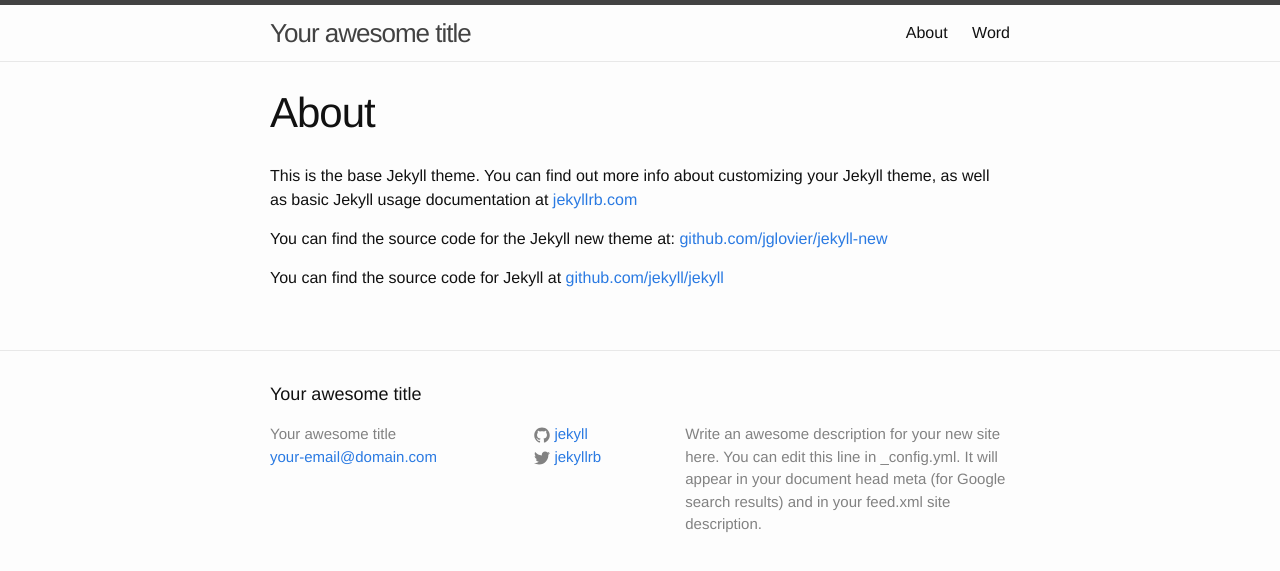
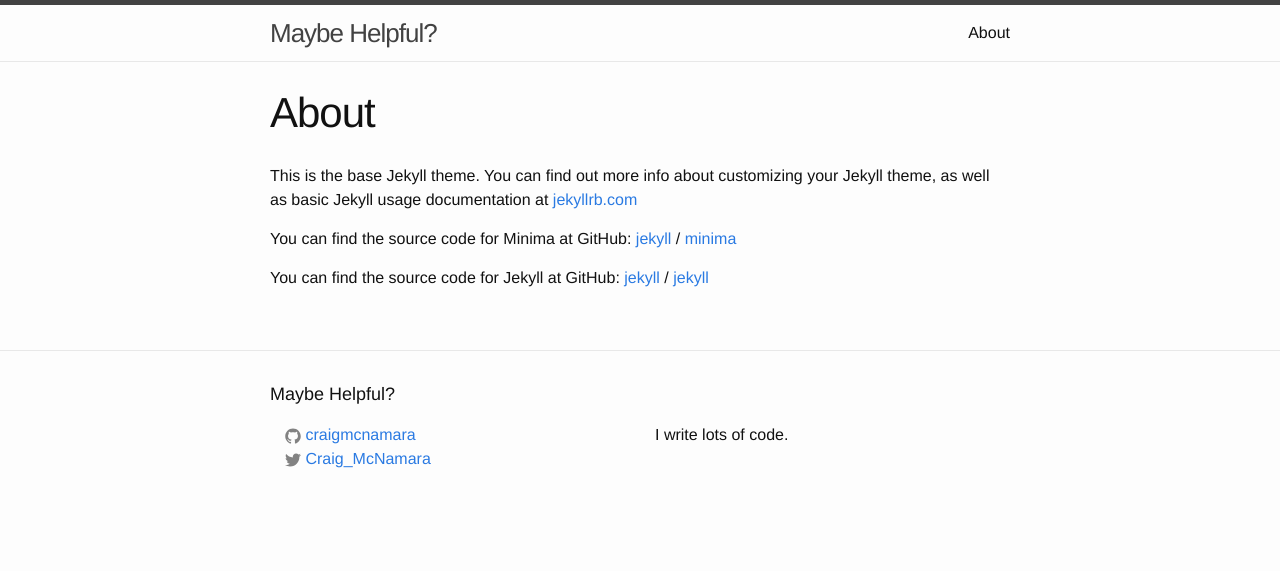
Before and after one commit to craigmcnamara/craigmcnamara.github.io, a Jekyll site: the page built from about.markdown, in a window 1280 px wide. Shown: the top 571 px of the page. Built offline with Jekyll 4.4.1, drawn with Linux system fonts in a browser that asks for light colours.

Commit message:
Upgrade Jekyll

```diff
--- a/_config.yml
+++ b/_config.yml
@@ -1,14 +1,54 @@
+# Welcome to Jekyll!
+#
+# This config file is meant for settings that affect your whole blog, values
+# which you are expected to set up once and rarely edit after that. If you find
+# yourself editing this file very often, consider using Jekyll's data files
+# feature for the data you need to update frequently.
+#
+# For technical reasons, this file is *NOT* reloaded automatically when you use
+# 'bundle exec jekyll serve'. If you change this file, please restart the server process.
+#
+# If you need help with YAML syntax, here are some quick references for you:
+# https://learn-the-web.algonquindesign.ca/topics/markdown-yaml-cheat-sheet/#yaml
+# https://learnxinyminutes.com/docs/yaml/
+#
 # Site settings
-title: Your awesome title
-email: your-email@domain.com
+# These are used to personalize your new site. If you look in the HTML files,
+# you will see them accessed via {{ site.title }}, {{ site.email }}, and so on.
+# You can create any custom variable you would like, and they will be accessible
+# in the templates via {{ site.myvariable }}.
+
+# Site settings
+title: Maybe Helpful?
+email: craig.mcnamara@gmail.com
 description: > # this means to ignore newlines until "baseurl:"
-  Write an awesome description for your new site here. You can edit this
-  line in _config.yml. It will appear in your document head meta (for
-  Google search results) and in your feed.xml site description.
+  I write lots of code.
 baseurl: "" # the subpath of your site, e.g. /blog/
-url: "http://yourdomain.com" # the base hostname & protocol for your site
-twitter_username: jekyllrb
-github_username:  jekyll
+url: https://craigmcnamara.github.io/
+twitter_username: Craig_McNamara
+github_username:  craigmcnamara
 
 # Build settings
-markdown: kramdown
+theme: minima
+plugins:
+  - jekyll-feed
+
+# Exclude from processing.
+# The following items will not be processed, by default.
+# Any item listed under the `exclude:` key here will be automatically added to
+# the internal "default list".
+#
+# Excluded items can be processed by explicitly listing the directories or
+# their entries' file path in the `include:` list.
+#
+# exclude:
+#   - .sass-cache/
+#   - .jekyll-cache/
+#   - gemfiles/
+#   - Gemfile
+#   - Gemfile.lock
+#   - node_modules/
+#   - vendor/bundle/
+#   - vendor/cache/
+#   - vendor/gems/
+#   - vendor/ruby/
--- a/_includes/footer.html
+++ b/_includes/footer.html
@@ -5,14 +5,8 @@
     <h2 class="footer-heading">{{ site.title }}</h2>
 
     <div class="footer-col-wrapper">
-      <div class="footer-col  footer-col-1">
-        <ul class="contact-list">
-          <li>{{ site.title }}</li>
-          <li><a href="mailto:{{ site.email }}">{{ site.email }}</a></li>
-        </ul>
-      </div>
 
-      <div class="footer-col  footer-col-2">
+      <div class="footer-col  footer-2-col-1">
         <ul class="social-media-list">
           {% if site.github_username %}
           <li>
@@ -45,7 +39,7 @@
         </ul>
       </div>
 
-      <div class="footer-col  footer-col-3">
+      <div class="footer-col  footer-2-col-2">
         <p class="text">{{ site.description }}</p>
       </div>
     </div>
--- a/_sass/_layout.scss
+++ b/_sass/_layout.scss
@@ -107,7 +107,7 @@
     margin-left: 0;
 }
 
-.footer-col-wrapper {
+.footer-3-col-wrapper {
     font-size: 15px;
     color: $grey-color;
     margin-left: -$spacing-unit / 2;
@@ -120,29 +120,39 @@
     padding-left: $spacing-unit / 2;
 }
 
-.footer-col-1 {
+.footer-2-col-1 {
+    width: -webkit-calc(50% - (#{$spacing-unit} / 2));
+    width:         calc(50% - (#{$spacing-unit} / 2));
+}
+
+.footer-2-col-2 {
+    width: -webkit-calc(50% - (#{$spacing-unit} / 2));
+    width:         calc(50% - (#{$spacing-unit} / 2));
+}
+
+.footer-3-col-1 {
     width: -webkit-calc(35% - (#{$spacing-unit} / 2));
     width:         calc(35% - (#{$spacing-unit} / 2));
 }
 
-.footer-col-2 {
+.footer-3-col-2 {
     width: -webkit-calc(20% - (#{$spacing-unit} / 2));
     width:         calc(20% - (#{$spacing-unit} / 2));
 }
 
-.footer-col-3 {
+.footer-3-col-3 {
     width: -webkit-calc(45% - (#{$spacing-unit} / 2));
     width:         calc(45% - (#{$spacing-unit} / 2));
 }
 
 @include media-query($on-laptop) {
-    .footer-col-1,
-    .footer-col-2 {
+    .footer-3-col-1,
+    .footer-3-col-2 {
         width: -webkit-calc(50% - (#{$spacing-unit} / 2));
         width:         calc(50% - (#{$spacing-unit} / 2));
     }
 
-    .footer-col-3 {
+    .footer-3-col-3 {
         width: -webkit-calc(100% - (#{$spacing-unit} / 2));
         width:         calc(100% - (#{$spacing-unit} / 2));
     }
--- /dev/null
+++ b/about.markdown
@@ -0,0 +1,18 @@
+---
+layout: page
+title: About
+permalink: /about/
+---
+
+This is the base Jekyll theme. You can find out more info about customizing your Jekyll theme, as well as basic Jekyll usage documentation at [jekyllrb.com](https://jekyllrb.com/)
+
+You can find the source code for Minima at GitHub:
+[jekyll][jekyll-organization] /
+[minima](https://github.com/jekyll/minima)
+
+You can find the source code for Jekyll at GitHub:
+[jekyll][jekyll-organization] /
+[jekyll](https://github.com/jekyll/jekyll)
+
+
+[jekyll-organization]: https://github.com/jekyll
--- a/about.md
+++ /dev/null
@@ -1,11 +0,0 @@
----
-layout: page
-title: About
-permalink: /about/
----
-
-This is the base Jekyll theme. You can find out more info about customizing your Jekyll theme, as well as basic Jekyll usage documentation at [jekyllrb.com](http://jekyllrb.com/)
-
-You can find the source code for the Jekyll new theme at: [github.com/jglovier/jekyll-new](https://github.com/jglovier/jekyll-new)
-
-You can find the source code for Jekyll at [github.com/jekyll/jekyll](https://github.com/jekyll/jekyll)
--- /dev/null
+++ b/index.markdown
@@ -0,0 +1,6 @@
+---
+# Feel free to add content and custom Front Matter to this file.
+# To modify the layout, see https://jekyllrb.com/docs/themes/#overriding-theme-defaults
+
+layout: home
+---
```
Also changed, not shown: 404.html (added, +25 -0 lines), Gemfile (added, +29 -0 lines), _posts/2019-10-04-welcome-to-jekyll.markdown (added, +29 -0 lines), index.md (deleted, +0 -1 lines), Gemfile.lock (added), README.md, 1 other file.
